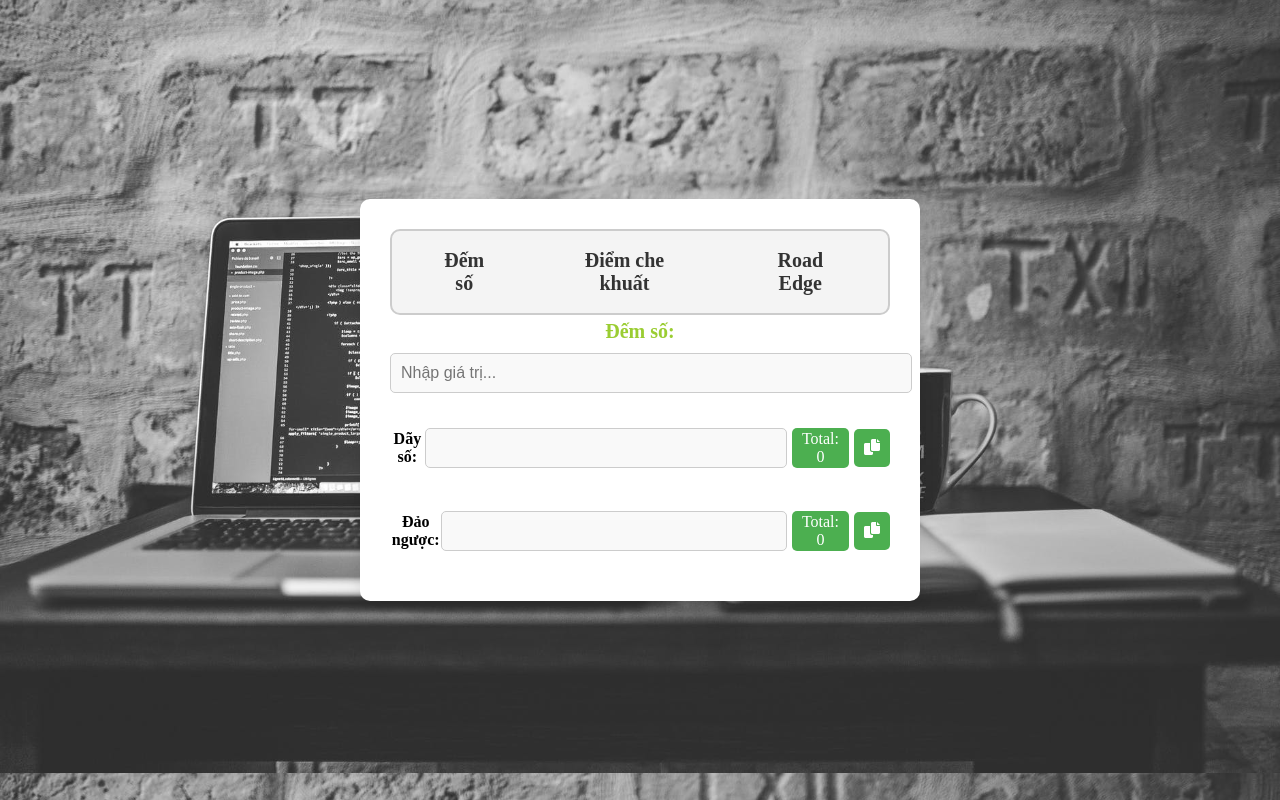
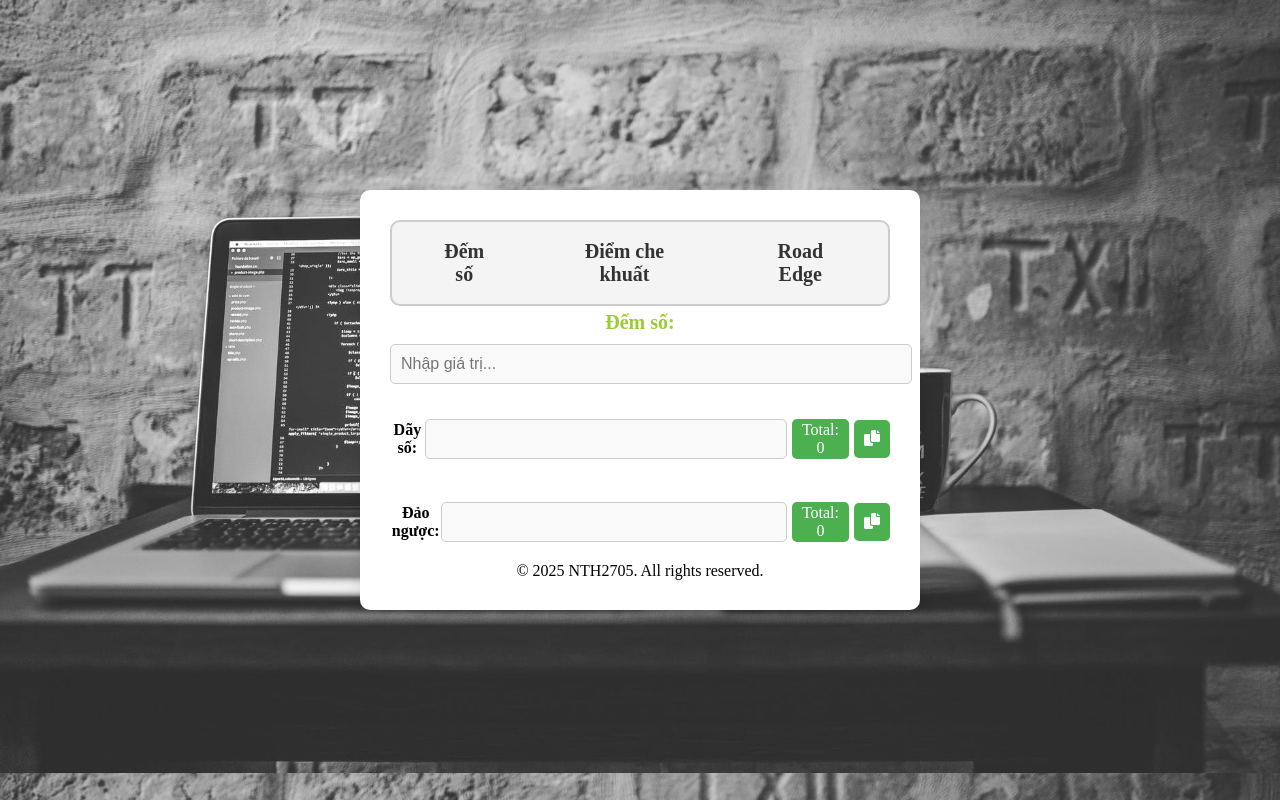
Before and after one commit to nthung27/tool, a plain HTML site: page index.html in a window 1280 px wide. Drawn offline with Linux system fonts and the light colour scheme.

Commit message:
index.html

```diff
--- a/index.html
+++ b/index.html
@@ -33,6 +33,10 @@
             <input type="text" id="reversedSequence" readonly>
             <span id="reversedLength">Total: 0</span>
             <button id="copyButton" onclick="copyToClipboard('reversedSequence')"><i class="fa-solid fa-copy"></i></button>
+        </div>
+
+        <div class="copyright">
+            © 2025 NTH2705. All rights reserved.
         </div>
     </div>
 
```
